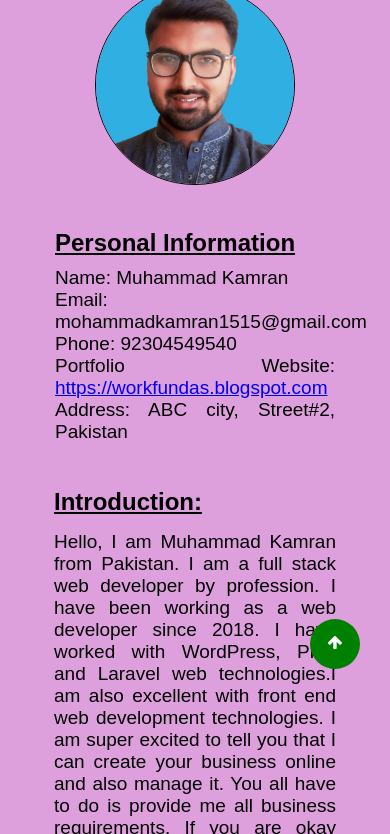
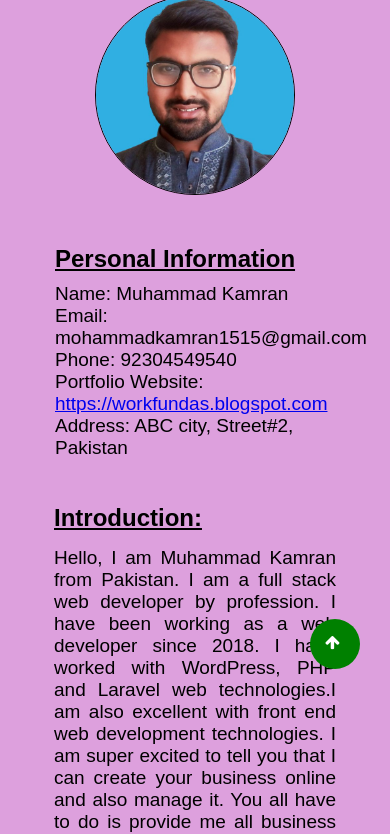
Before and after one commit to mkamran1515/simple-static-cv, a plain HTML site: page index.html in a window 390 px wide. Shown: the part 145-979 px from the top of the page. Drawn offline with Linux system fonts and the light colour scheme; a web font is replaced by a local one.

Commit message:
changes styles of css

```diff
--- a/index.css
+++ b/index.css
@@ -167,6 +167,14 @@ body {
 
 @media screen and (max-width: 600px) {
     .container img  {
+       margin:10px auto;
        float: none;
+       display: block;
+    }
+    .container {
+       text-align: left;
+    }
+    .text-section p {
+        text-align: left;
     }
 }
```
